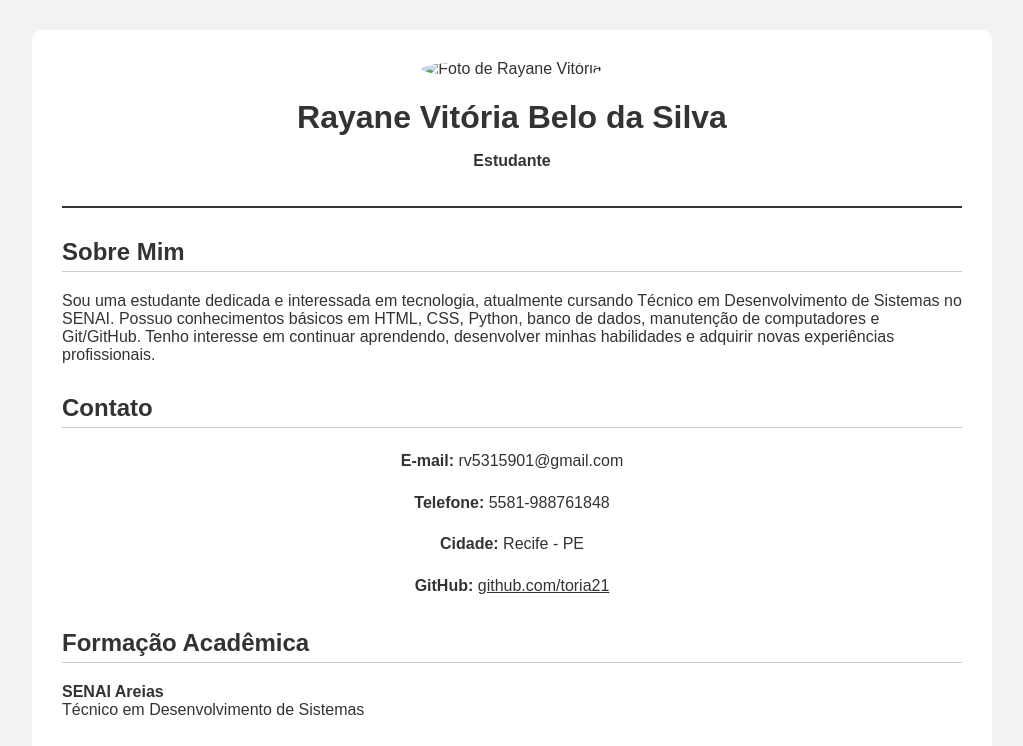
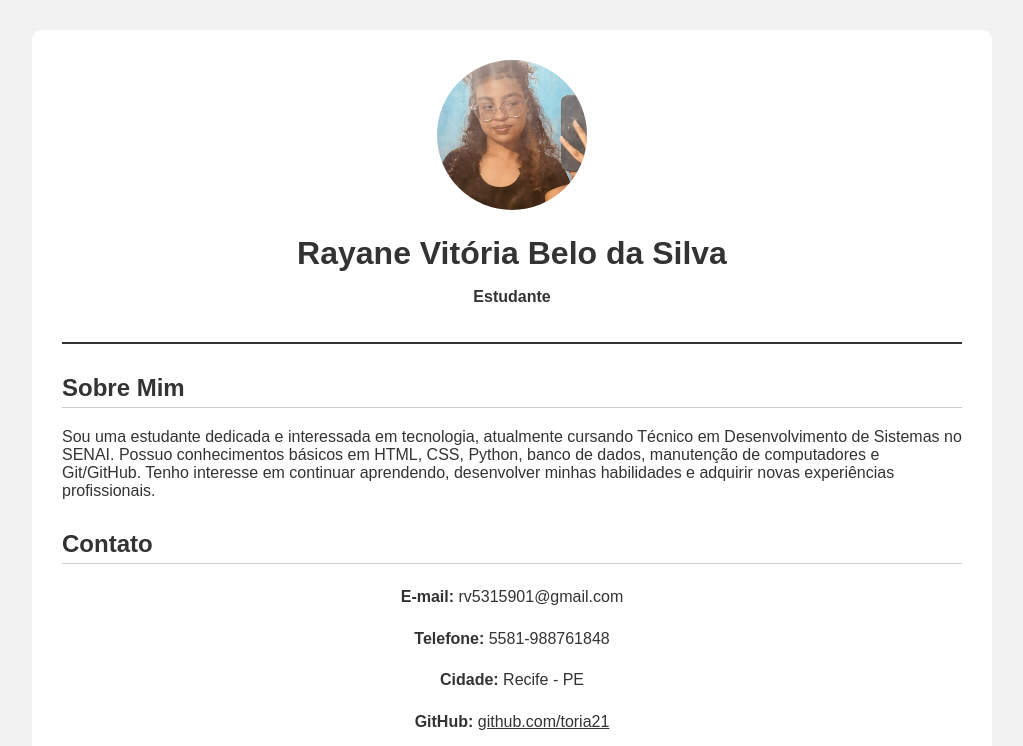
Before and after one commit to toria21/curr-culo, a plain HTML site: page index.html in a window 1280 px wide. Shown: the top 746 px of the page, without its empty margins (128-1151 px from the left). Drawn offline with Linux system fonts and the light colour scheme.

Commit message:
adicionei foto e mudei informações

```diff
--- a/index.html
+++ b/index.html
@@ -93,7 +93,7 @@
         <header>
 
             <!-- FOTO -->
-            <img src="foto.jpg" alt="Foto de Rayane Vitória">
+            <img src="foto.jpeg" alt="Foto de Rayane Vitória">
 
             <h1>Rayane Vitória Belo da Silva</h1>
 
```
